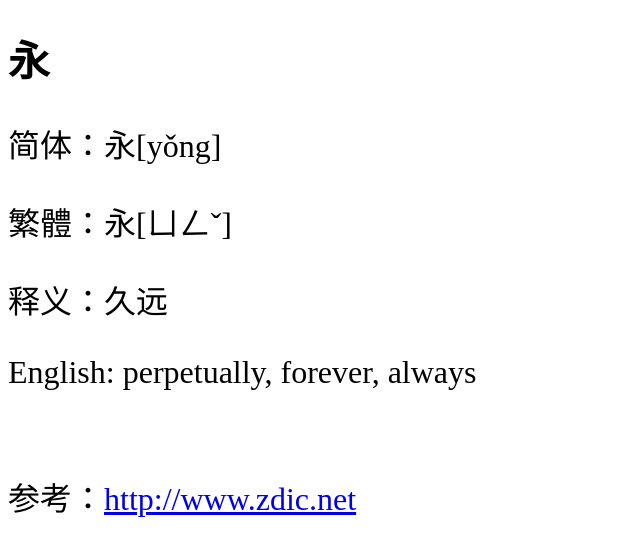
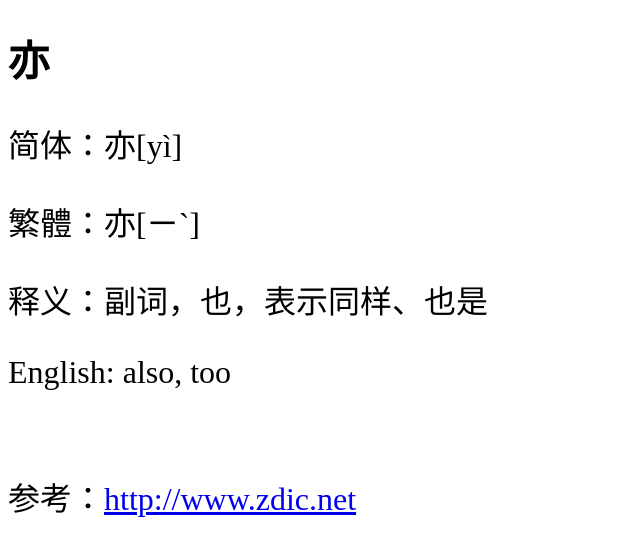
Before and after one commit to shengzhe/livecalligraphy, a Jekyll site: the page built from _posts/2012-08-31-LanTing-275.html, in a window 1280 px wide. Shown: the top 556 px of the page, without its empty margins (0-640 px from the left). Built offline with Jekyll 4.4.1, drawn with Linux system fonts in a browser that asks for light colours; Markdown is read by kramdown in place of the engine named in the settings.

Commit message:
Update 2012-08-31-LanTing-275.html

```diff
--- a/_posts/2012-08-31-LanTing-275.html
+++ b/_posts/2012-08-31-LanTing-275.html
@@ -1,11 +1,11 @@
 ---
 layout: default
-title: 兰亭集序第1个字 (1st character of Lan Ting)
+title: 兰亭集序第275个字 (275th character of Lan Ting)
 ---
-<h1>永</h1>
-<p>简体：永[yǒng]</p>
-<p>繁體：永[ㄩㄥˇ]</p>
-<p>释义：久远</p>
-<p>English: perpetually, forever, always</p>
+<h1>亦</h1>
+<p>简体：亦[yì]</p>
+<p>繁體：亦[ㄧˋ]</p>
+<p>释义：副词，也，表示同样、也是</p>
+<p>English: also, too</p>
 <br/>
-<p>参考：<a href="http://www.zdic.net/zd/zi/ZdicE6ZdicB0ZdicB8.htm">http://www.zdic.net</a></p>
+<p>参考：<a href="http://www.zdic.net/z/15/js/4EA6.htm">http://www.zdic.net</a></p>
```
